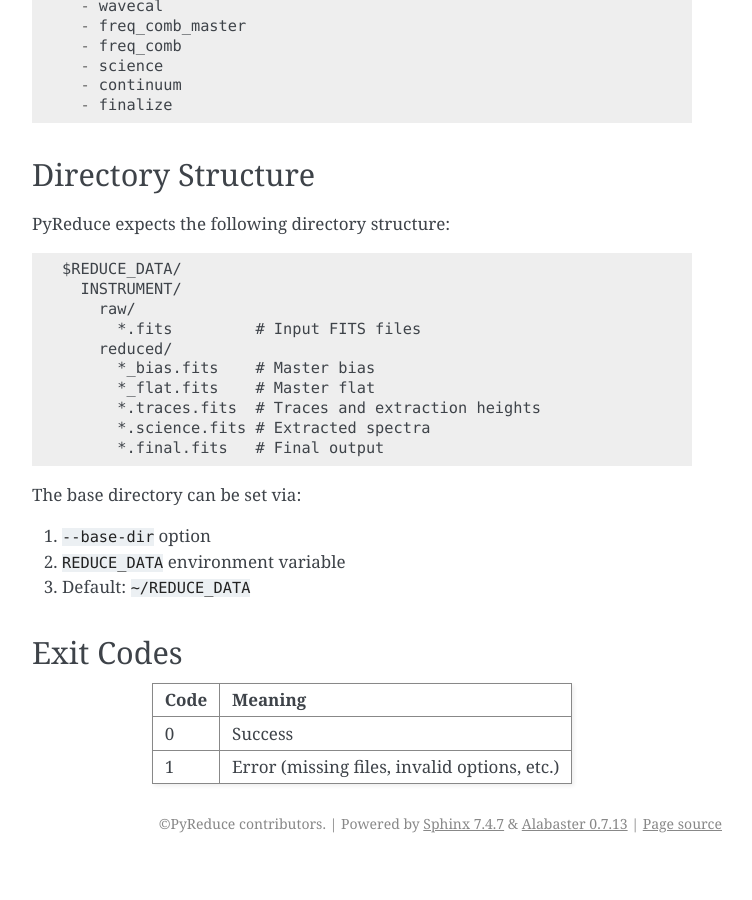
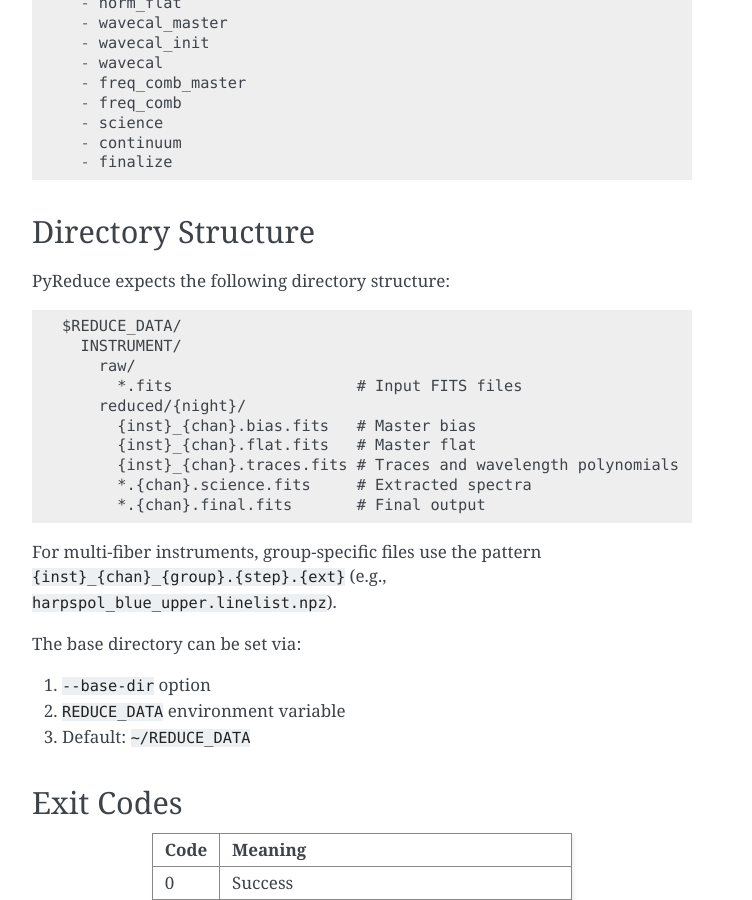
Before and after one commit to ivh/PyReduce, a Sphinx documentation site: the page built from docs/cli.md, in a window 1280 px wide and 900 px high, scrolled down 3852 px. Shown: the whole window, without its empty margins (388-1140 px from the left). Built offline with Sphinx 7.4.7, drawn with Linux system fonts in a browser that asks for light colours; the version number is read from the project's files by our own code; before the commit the page ends 4715 px from its top, so only the background shows below that; some of the changed text lies outside the part shown.

Commit message:
Release v0.8a4
Co-Authored-By: Claude Opus 4.6 <noreply@anthropic.com>

````diff
--- a/docs/cli.md
+++ b/docs/cli.md
@@ -44,6 +44,7 @@ uv run reduce run INSTRUMENT [OPTIONS]
 | `--plot-show` | | Display mode: block, defer, or off |
 | `--order-range` | | Order range to process (e.g., "1,21") |
 | `--settings` | | JSON file with settings overrides |
+| `--use` | | Fiber group(s) to reduce (e.g., "upper" or "upper,lower") |
 
 **Examples:**
 
@@ -193,14 +194,17 @@ PyReduce expects the following directory structure:
 $REDUCE_DATA/
   INSTRUMENT/
     raw/
-      *.fits         # Input FITS files
-    reduced/
-      *_bias.fits    # Master bias
-      *_flat.fits    # Master flat
-      *.traces.fits  # Traces and extraction heights
-      *.science.fits # Extracted spectra
-      *.final.fits   # Final output
+      *.fits                    # Input FITS files
+    reduced/{night}/
+      {inst}_{chan}.bias.fits   # Master bias
+      {inst}_{chan}.flat.fits   # Master flat
+      {inst}_{chan}.traces.fits # Traces and wavelength polynomials
+      *.{chan}.science.fits     # Extracted spectra
+      *.{chan}.final.fits       # Final output
 ```
+
+For multi-fiber instruments, group-specific files use the pattern
+`{inst}_{chan}_{group}.{step}.{ext}` (e.g., `harpspol_blue_upper.linelist.npz`).
 
 The base directory can be set via:
 1. `--base-dir` option
--- a/pyproject.toml
+++ b/pyproject.toml
@@ -1,6 +1,6 @@
 [project]
 name = "pyreduce-astro"
-version = "0.8a3"
+version = "0.8a4"
 requires-python = ">=3.13"
 description = "A data reduction package for echelle spectrographs"
 readme = "README.md"
````
Also changed, not shown: CHANGELOG.md (+20 -0 lines), docs/wavecal_linelist.md (+4 -4 lines), 1 other file.
